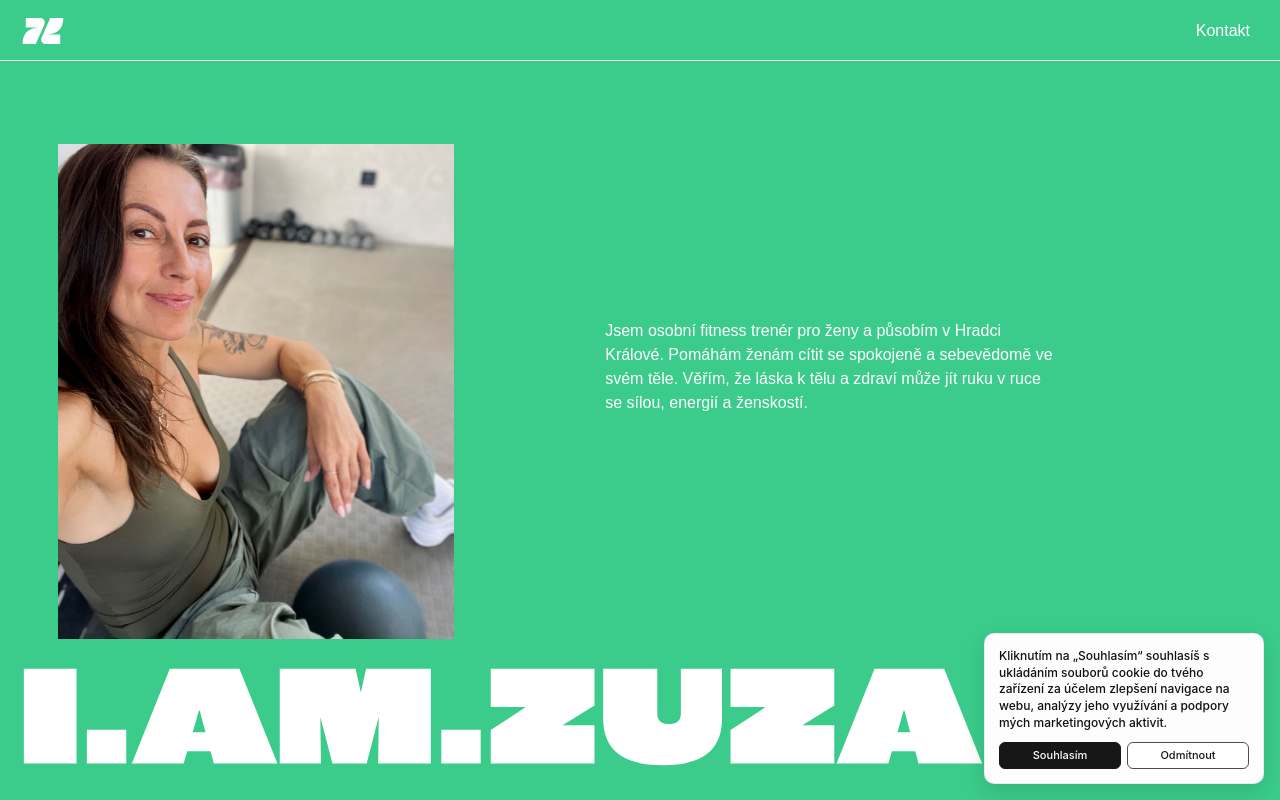
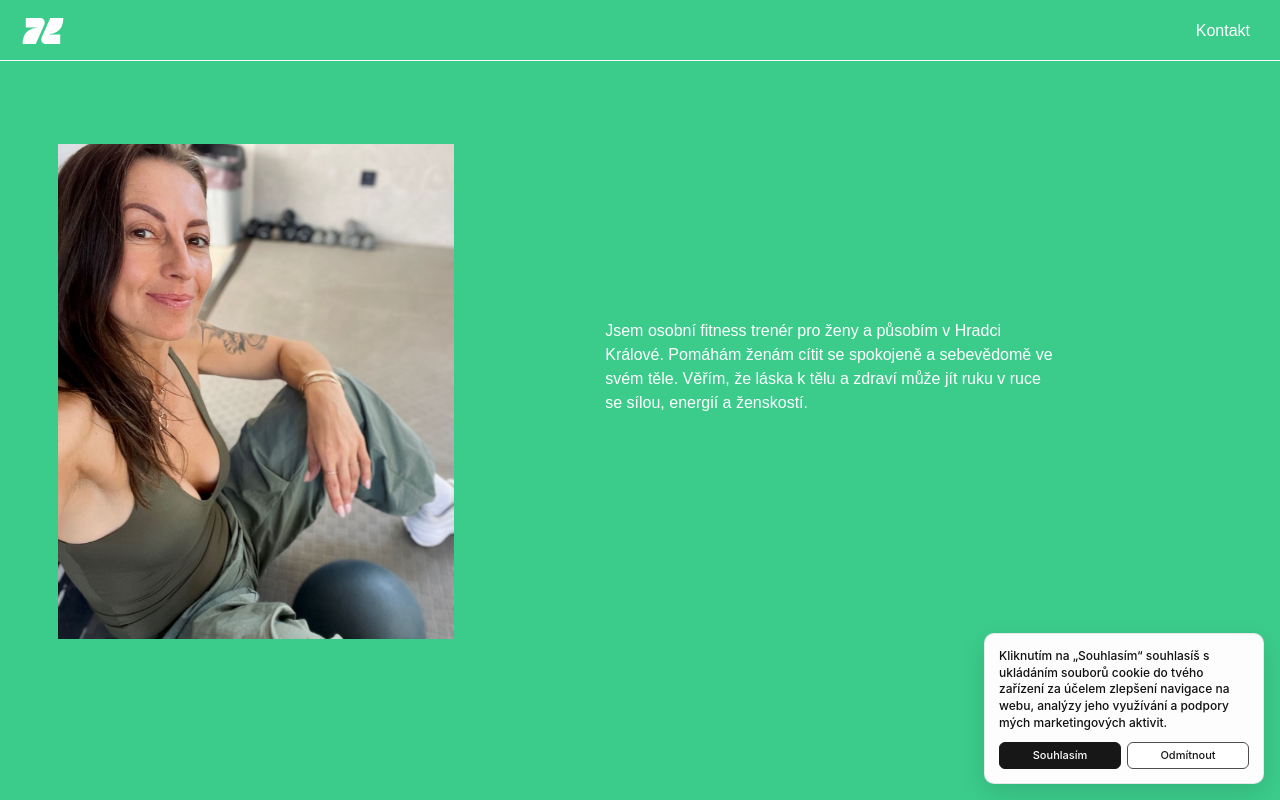
Before and after one commit to paulicekdavid/iamzuzana, a plain HTML site: page index.html in a window 1280 px wide. Shown: the top 800 px of the page. Drawn offline with Linux system fonts and the light colour scheme; a web font is replaced by a local one.

Commit message:
Update index.html

```diff
--- a/index.html
+++ b/index.html
@@ -238,9 +238,7 @@
 <section class="profile-hero">
 
 
-    <div class="profile-logo-container">
-        <img src="logotyp_iamzuzana.svg" alt="I.AM.ZUZANA" class="profile-logo">
-    </div>
+
 
 
     <div class="profile-content">
```
